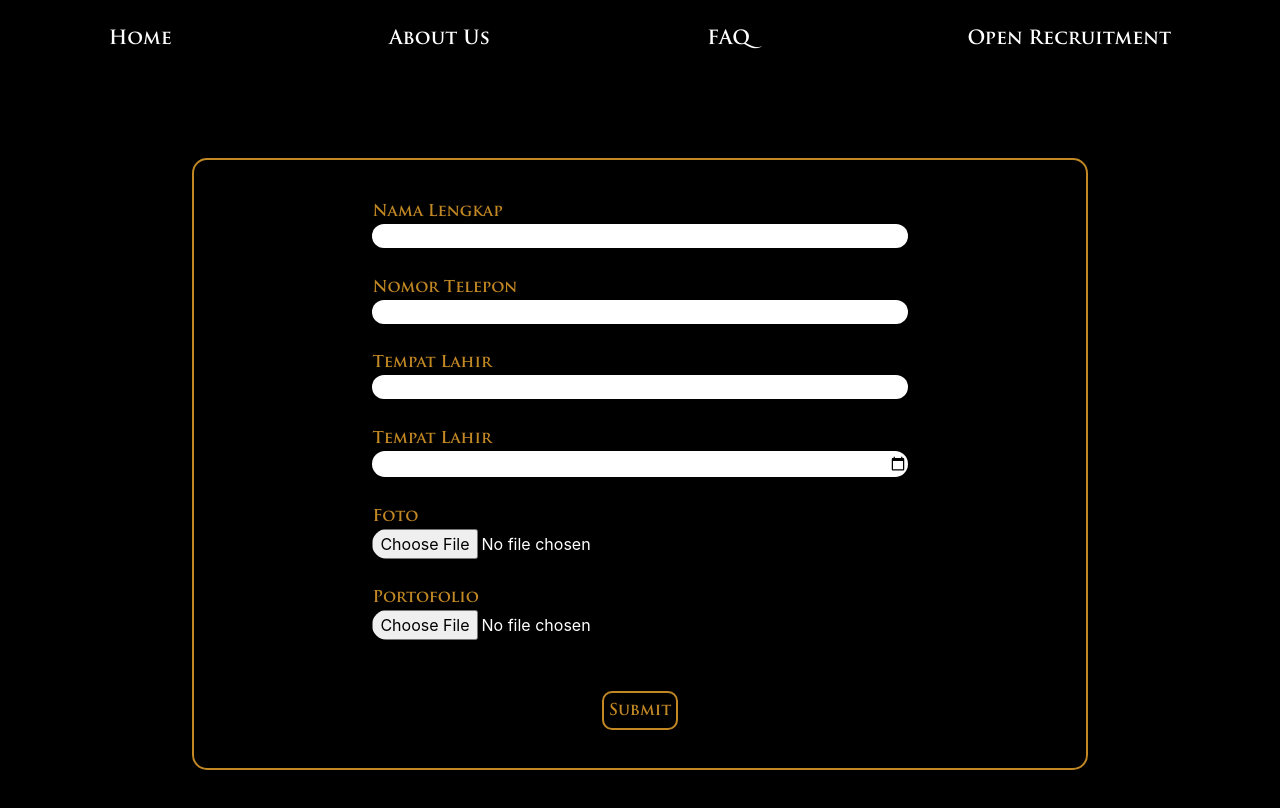
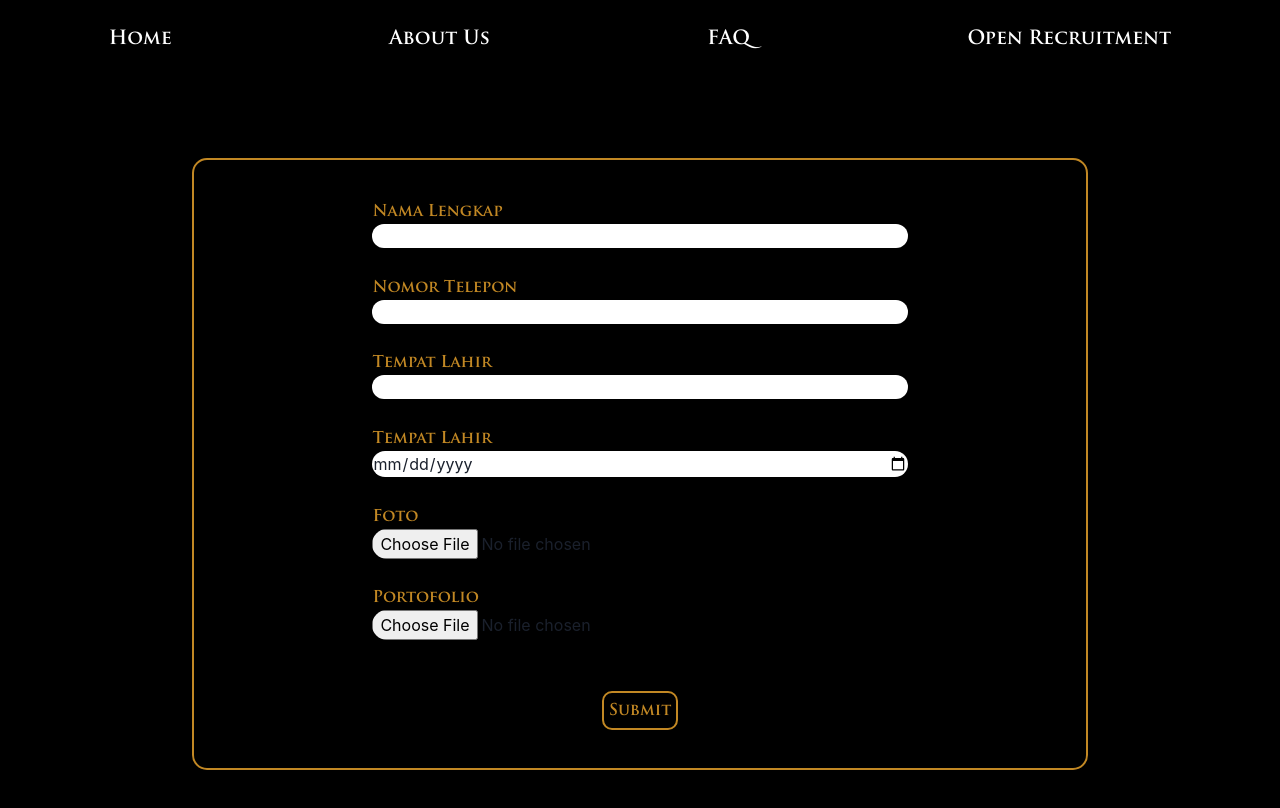
Before and after one commit to Mr-Ms-UMN-2023/main, a Next.js app in the folder mrmsumn-2023/: page /registration in a window 1280 px wide. Shown: the top 808 px of the page. Built offline with nearby package versions, Linux system fonts and the light colour scheme.

Commit message:
Registration Validate

```diff
--- a/mrmsumn-2023/components/FormRecruit.tsx
+++ b/mrmsumn-2023/components/FormRecruit.tsx
@@ -1,19 +1,30 @@
 import { Flex, Box, Heading, Text } from "@chakra-ui/react";
 import { useForm, SubmitHandler } from "react-hook-form";
 import { ErrorMessage } from "@hookform/error-message";
+// import * as yup from "yup";
 
 type Inputs = {
     nama: string,
-    notelp: string,
+    notelp: number,
     tempatlahir: string,
     tanggallahir: string,
-    foto: file,
-    porto: file,
+    foto: string,
+    porto: string,
 };
+
+// const schema = yup.object().shape({
+//     picture: yup
+//     .mixed().required("You need to provide a file")
+//     .test("type", "This input only accept jpeg", (value) => {
+//         return value && value[0].type == "image/jpeg";
+//     }),
+// })
 
 const FormRecruit = () => {
     const { register, handleSubmit, formState: { errors } } = useForm<Inputs>({criteriaMode: "all"});
-    const onSubmit: SubmitHandler<Inputs> = data => console.log(data);
+    const onSubmit: SubmitHandler<Inputs> = data => {
+        console.log(data);
+    }
 
     let array = [
         {
@@ -52,17 +63,24 @@ const FormRecruit = () => {
             "Pertanyaan":"Foto",
             "Name":"foto",
             "PropertyName":"file",
-            "Required":"",
+            "Required":"This input is required",
             "PatternValue":"",
-            "PatternMessage":""
+            "PatternMessage":"",
+            "Formats":"image/png",
+            "Formats1":"image/jpg",
+            "Formats2":"image/jpeg",
+            "Formats3":"image/webp",
+            "FormatMessage":"This input only accept picture"
         },
         {
             "Pertanyaan":"Portofolio",
             "Name":"porto",
             "PropertyName":"file",
-            "Required":"",
+            "Required":"This input is required",
             "PatternValue":"",
-            "PatternMessage":""
+            "PatternMessage":"",
+            "Formats":"application/pdf",
+            "FormatMessage":"This input only accept PDF"
         },
     ]
 
@@ -90,19 +108,27 @@ const FormRecruit = () => {
             const Required = e.Required;
             const PatternValue = e.PatternValue;
             const PatternMessage = e.PatternMessage;
+            const Formats = [e.Formats, e.Formats1, e.Formats2, e.Formats3];
+            console.log(Formats);
+            const FormatMessage = e.FormatMessage;
             return (
                 <div style={{ marginBottom:'2vw', width:'60%', marginLeft:'auto', marginRight:'auto' }}>
                     <label style={Label}>{e.Pertanyaan}</label>
-
                     <input type={e.PropertyName} name={e.Name}
                         {...register(InputName, {
                             required: Required,
                             pattern: {
                                 value: PatternValue,
                                 message: PatternMessage,
+                            },
+                            validate: {
+                                acceptedFormats: (files) =>
+                                Formats.includes(
+                                files[0]?.type
+                                ) || FormatMessage
                             }
                         })}
-                        style={{ width:'100%', borderRadius:'15px', color:'white' }}/>
+                        style={{ width:'100%', borderRadius:'15px'}}/>
                     <ErrorMessage
                         errors={errors}
                         name={e.Name}
@@ -115,9 +141,6 @@ const FormRecruit = () => {
                             : null;
                         }}
                     />
-
-                    {/* <input type={e.PropertyName} name={e.Name} {...register(InputName, { required: true })} style={{ width:'100%', borderRadius:'15px' }}/>
-                    {errors.nama && <span style={{ color:'red', fontFamily:'TrajanPro-Bold' }}>This field is required</span>} */}
                 </div>
             )
         }
@@ -133,8 +156,7 @@ const FormRecruit = () => {
             mx="auto"
             my="5vw"
             flexDirection={"column"}
-            justifyContent="center"
-            position="relative">
+            justifyContent="center">
                 <form onSubmit={handleSubmit(onSubmit)} style={{ border:'2px solid #c28824', borderRadius:'15px', padding:'3vw 0' }}>
                     {listItems}
                     <div style={{ display:'flex', justifyContent:'center'}}>
--- a/mrmsumn-2023/package.json
+++ b/mrmsumn-2023/package.json
@@ -13,6 +13,7 @@
     "@emotion/react": "^11.10.5",
     "@emotion/styled": "^11.10.5",
     "@hookform/error-message": "^2.0.1",
+    "@hookform/resolvers": "^3.0.1",
     "@next/font": "13.1.5",
     "@prisma/client": "^4.10.1",
     "@types/node": "18.11.18",
@@ -34,6 +35,7 @@
     "react-dom": "18.2.0",
     "react-hook-form": "^7.43.9",
     "react-intersection-observer": "^9.4.2",
-    "typescript": "4.9.4"
+    "typescript": "4.9.4",
+    "yup": "^1.0.2"
   }
 }
```
Also changed, not shown: 1 other file (tests, documents, lock files or other folders).
